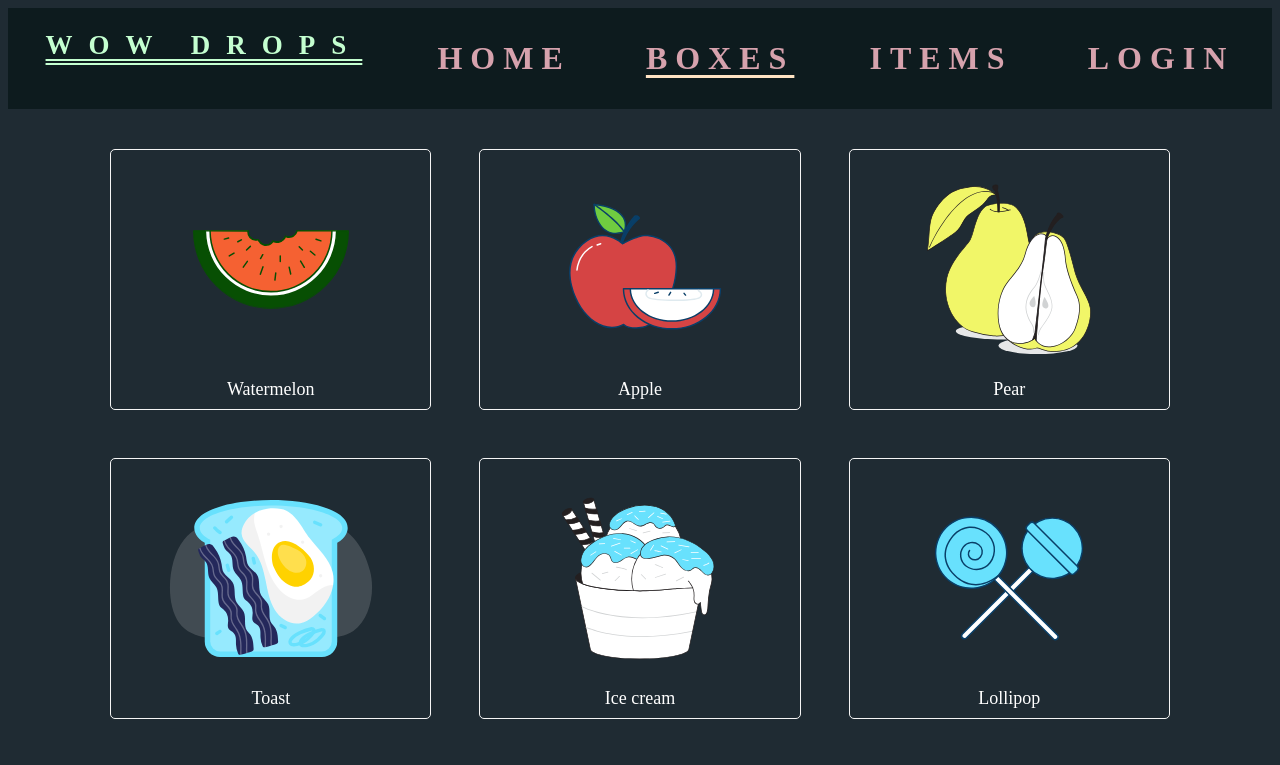
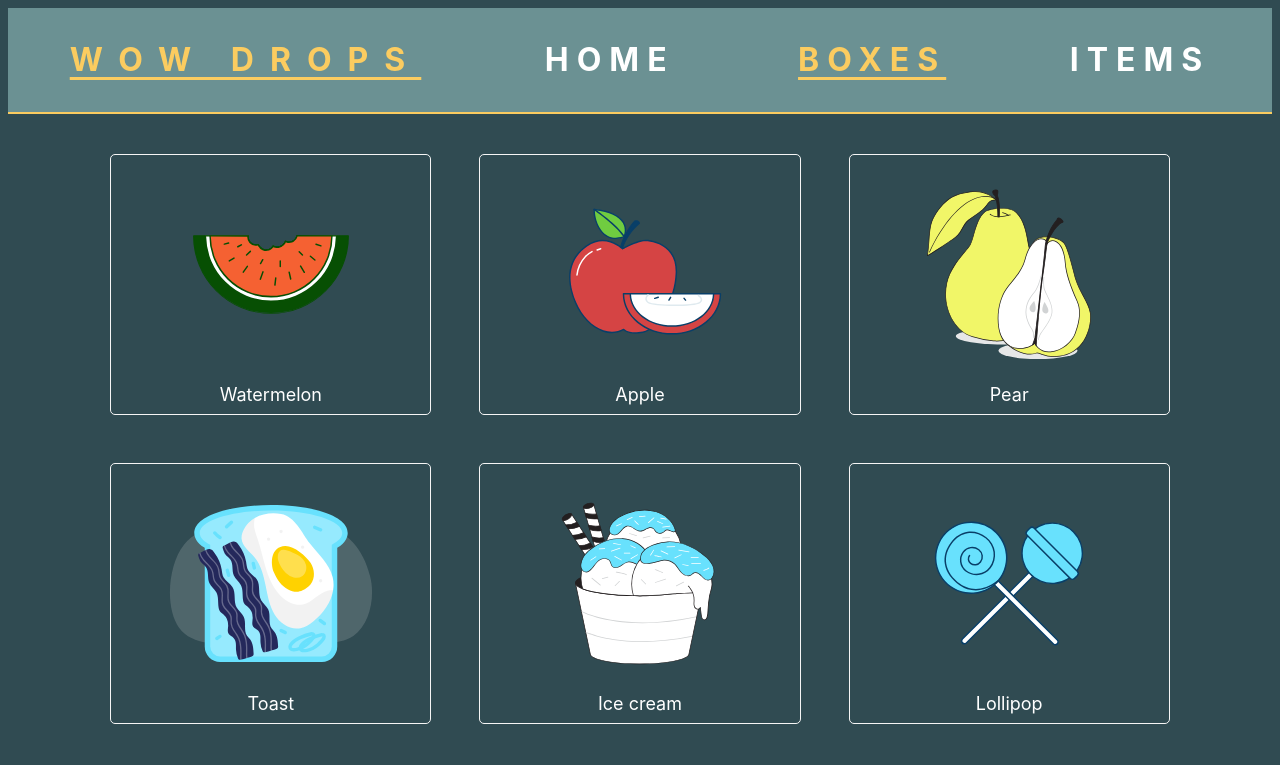
Before and after one commit to cansirin/wowdrops, a Next.js app: page /boxes in a window 1280 px wide. Shown: the top 765 px of the page. Built offline with nearby package versions, Linux system fonts and the light colour scheme; no server answers; what aws-amplify, aws-appsync-auth-link would draw is missing.

Commit message:
color changes

```diff
--- a/components/AutoSlider/index.tsx
+++ b/components/AutoSlider/index.tsx
@@ -1,4 +1,4 @@
-import React, { Dispatch, FC, SetStateAction, useState } from "react";
+import React, { FC, useState } from "react";
 import styled from "styled-components";
 import { Button, Card, FlexCol, FlexRow } from "..";
 import { useInterval } from "../../utils/useInterval";
@@ -7,10 +7,9 @@ import Link from "next/link";
 
 type Props = {
   items: Item[];
-  setWinners: Dispatch<SetStateAction<Item[]>>;
 };
 
-export const AutoSlider: FC<Props> = ({ items, setWinners }) => {
+export const AutoSlider: FC<Props> = ({ items }) => {
   const [itemIndex, setItemIndex] = useState(0);
   const [isRunning, setIsRunning] = useState(false);
   const [winners] = useState<Item[]>([]);
@@ -27,7 +26,6 @@ export const AutoSlider: FC<Props> = ({ items, setWinners }) => {
     if (isRunning) {
       winners.push(items[itemIndex]);
       setIsRunning(false);
-      setWinners(winners);
     } else {
       return;
     }
--- a/components/Card/index.tsx
+++ b/components/Card/index.tsx
@@ -3,6 +3,7 @@ import React, { FC } from "react";
 import { gradientColor, qualityColor } from "../../utils/qualityColor";
 import { Emoji } from "..";
 import { Item } from "../../apollo/src/types";
+import { websiteColors } from "../../utils/website-colors";
 
 type Props = {
   item?: Item;
@@ -92,7 +93,7 @@ const CardContainer = styled.div<ContainerProps>`
   padding: 0.6rem;
   margin: 0.5rem;
   height: 15rem;
-  background: ${(props) => props.linearGradient}, #252635;
+  background: ${(props) => props.linearGradient}, ${websiteColors.blueWood};
   cursor: pointer;
 
   &:after {
--- /dev/null
+++ b/components/Layout/index.tsx
@@ -0,0 +1,11 @@
+import styled from "styled-components";
+import { FC } from "react";
+
+export const Layout: FC = ({ children }) => {
+  return <LayoutContainer>{children}</LayoutContainer>;
+};
+
+const LayoutContainer = styled.div`
+  height: calc(100vh - 137px);
+  min-height: calc(100vh - 100px);
+`;
--- a/components/Navbar/index.tsx
+++ b/components/Navbar/index.tsx
@@ -2,6 +2,7 @@ import styled from "styled-components";
 import Link from "next/link";
 import { FC } from "react";
 import { NextRouter } from "next/router";
+import { websiteColors } from "../../utils/website-colors";
 
 const navigations = [
   { name: "Home", url: "/" },
@@ -18,7 +19,11 @@ export const Navbar: FC<Props> = ({ router }) => {
 
   return (
     <NavbarContainer>
-      <CompanyName>Wow Drops</CompanyName>
+      <Link href="/">
+        <NavbarItem>
+          <CompanyName>Wow Drops</CompanyName>
+        </NavbarItem>
+      </Link>
       {navigations.map((nav) => {
         return (
           <Link href={nav.url} key={nav.url}>
@@ -29,16 +34,16 @@ export const Navbar: FC<Props> = ({ router }) => {
         );
       })}
       {/*{user && <div>a</div>}*/}
-      <Link href="/auth/login">
-        <NavbarItem active={router.asPath === "/auth/login"}>Login</NavbarItem>
-      </Link>
+      {/*<Link href="/auth/login">*/}
+      {/*  <NavbarItem active={router.asPath === "/auth/login"}>Login</NavbarItem>*/}
+      {/*</Link>*/}
     </NavbarContainer>
   );
 };
 
 const NavbarContainer = styled.nav`
   display: flex;
-  background: #0d1b1e;
+  background: ${websiteColors.juniper};
   width: 100%;
   position: sticky;
   top: 0;
@@ -46,6 +51,8 @@ const NavbarContainer = styled.nav`
   justify-content: space-around;
   z-index: 100;
   overflow: hidden;
+  padding-bottom: 1px;
+  border-bottom: ${websiteColors.porshe} 2px solid;
 
   @media (max-width: 768px) {
     flex-direction: column;
@@ -58,14 +65,14 @@ interface NavbarItemProps {
 }
 
 const NavbarItem = styled.a<NavbarItemProps>`
-  color: #d6a2ad;
+  color: ${(props) => (props.active ? websiteColors.porshe : "#fff")};
   font-size: 2rem;
   text-transform: uppercase;
   padding: 2rem 0;
   font-weight: bold;
   letter-spacing: 0.5rem;
   text-decoration: underline
-    rgba(255, 228, 196, ${(props) => (props.active ? 1 : 0)});
+    rgb(251, 204, 96, ${(props) => (props.active ? 1 : 0)});
   text-underline-offset: 0.2em;
   transition: color 0.3s linear, text-decoration-color 300ms;
   cursor: pointer;
@@ -76,15 +83,15 @@ const NavbarItem = styled.a<NavbarItemProps>`
   }
 
   &:hover {
-    color: bisque;
-    text-decoration-color: rgba(255, 228, 196, 1);
+    color: ${websiteColors.blueWood};
+    text-decoration-color: ${websiteColors.blueWood};
   }
 `;
 
-const CompanyName = styled.h2`
-  color: #c4ffd0;
+const CompanyName = styled.span`
+  color: ${websiteColors.porshe};
   text-transform: uppercase;
   letter-spacing: 1rem;
-  text-decoration: underline double;
+  text-decoration: underline;
   text-underline-offset: 0.2em;
 `;
--- a/pages/_app.tsx
+++ b/pages/_app.tsx
@@ -5,6 +5,8 @@ import { ApolloProvider } from "@apollo/client";
 import { createGlobalStyle } from "styled-components";
 import { Navbar } from "../components/Navbar";
 import { useRouter } from "next/router";
+import { Layout } from "../components/Layout";
+import { websiteColors } from "../utils/website-colors";
 
 const client = createClient();
 
@@ -13,10 +15,11 @@ const GlobalStyle = createGlobalStyle`
     display: flex;
     flex-direction: column;
     color: white;
-    background-color: #1F2B33;
+    background-color: ${websiteColors.blueWood};
     text-align: center;
     min-height: 100vh;
     font-size: calc(10px + 1vmin);
+    font-family: 'Inter', sans-serif;
   }
 `;
 
@@ -25,10 +28,13 @@ const MyApp = ({ Component, pageProps }: AppProps) => {
 
   return (
     <ApolloProvider client={client}>
-      <GlobalStyle />
-      <Navbar router={router} />
-      <Component {...pageProps} />
+      <Layout>
+        <Navbar router={router} />
+        <GlobalStyle />
+        <Component {...pageProps} />
+      </Layout>
     </ApolloProvider>
   );
 };
+
 export default MyApp;
--- a/pages/_document.tsx
+++ b/pages/_document.tsx
@@ -1,5 +1,7 @@
 import Document, { DocumentContext } from "next/document";
 import { ServerStyleSheet } from "styled-components";
+import { createEngine } from "../features/Engine";
+import { Eyes } from "../features/Organs/Eyes/ index";
 
 export default class MyDocument extends Document {
   static async getInitialProps(ctx: DocumentContext) {
@@ -22,6 +24,11 @@ export default class MyDocument extends Document {
               rel="stylesheet"
               href="https://cdnjs.cloudflare.com/ajax/libs/normalize/8.0.1/normalize.min.css"
             />
+            <link rel="preconnect" href="https://fonts.googleapis.com" />
+            <link
+              href="https://fonts.googleapis.com/css2?family=Inter:wght@100;200;300;400;500;600;700;800;900&display=swap"
+              rel="stylesheet"
+            />
             {initialProps.styles}
             {sheet.getStyleElement()}
           </>
--- a/utils/qualityColor.ts
+++ b/utils/qualityColor.ts
@@ -1,4 +1,4 @@
-import { Color, LinearGradientColor } from "./colors";
+import { Color, LinearGradientColor } from "./wow-colors";
 
 export const qualityColor = (quality: string | undefined) => {
   return Object.values(Color)[Object.keys(Color).indexOf(String(quality))];
--- /dev/null
+++ b/utils/website-colors.ts
@@ -0,0 +1,15 @@
+export const websiteColors = {
+  bg: "#252120",
+  red: "#BC4749",
+  grass: "#6A994E",
+  pistachio: "#A7C957",
+  lemon: "#F2E8CF",
+  orange: "#F08250",
+  tile: "#C46454",
+  gray: "#6C727D",
+  porshe: "#fbcc60",
+  grayNurse: "#EFF3ED",
+  limedOak: "#A08A50",
+  juniper: "#6B9193",
+  blueWood: "#304B52",
+};
--- a/utils/colors.ts
+++ b/utils/wow-colors.ts
@@ -1,12 +1,23 @@
+// export const Color = {
+//   Poor: "#9d9d9d",
+//   Common: "#a9a9a9",
+//   Uncommon: "#15bc00",
+//   Rare: "#0070dd",
+//   Epic: "#a335ee",
+//   Legendary: "#ff8000",
+//   Artifact: "#e6cc80",
+//   Heirloom: "#e6cc80",
+// };
+
 export const Color = {
-  Poor: "#9d9d9d",
-  Common: "#717171",
-  Uncommon: "#1eff00",
-  Rare: "#0070dd",
-  Epic: "#a335ee",
-  Legendary: "#ff8000",
-  Artifact: "#e6cc80",
-  Heirloom: "#e6cc80",
+  Poor: "#FCDDF2",
+  Common: "#CFD6EA",
+  Uncommon: "#90BE6D",
+  Rare: "#577590",
+  Epic: "#8661C1",
+  Legendary: "#F8961E",
+  Artifact: "#41E2BA",
+  Heirloom: "#41E2BA",
 };
 
 export const LinearGradientColor = {
```
Also changed, not shown: pages/boxes/[slug]/index.tsx (+13 -1 lines), pages/index.tsx (+59 -45 lines).
